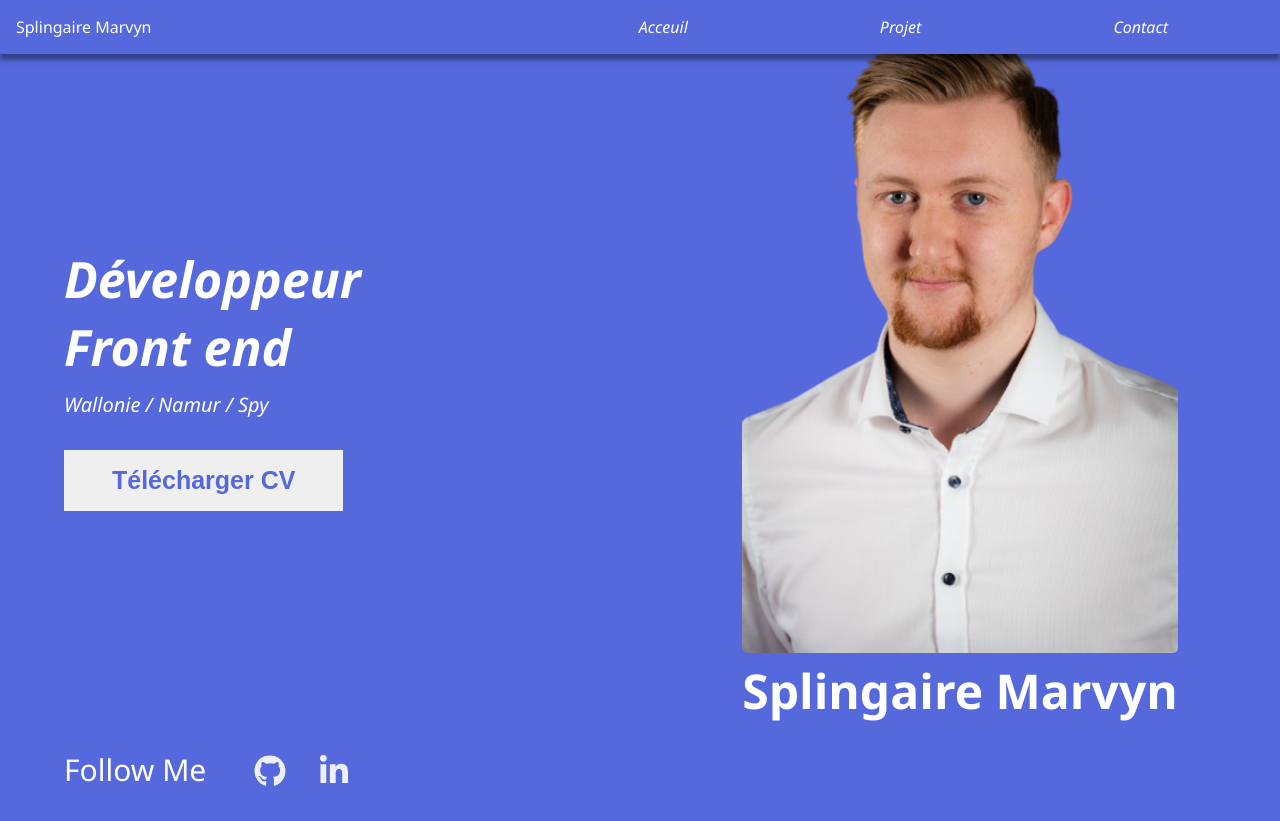
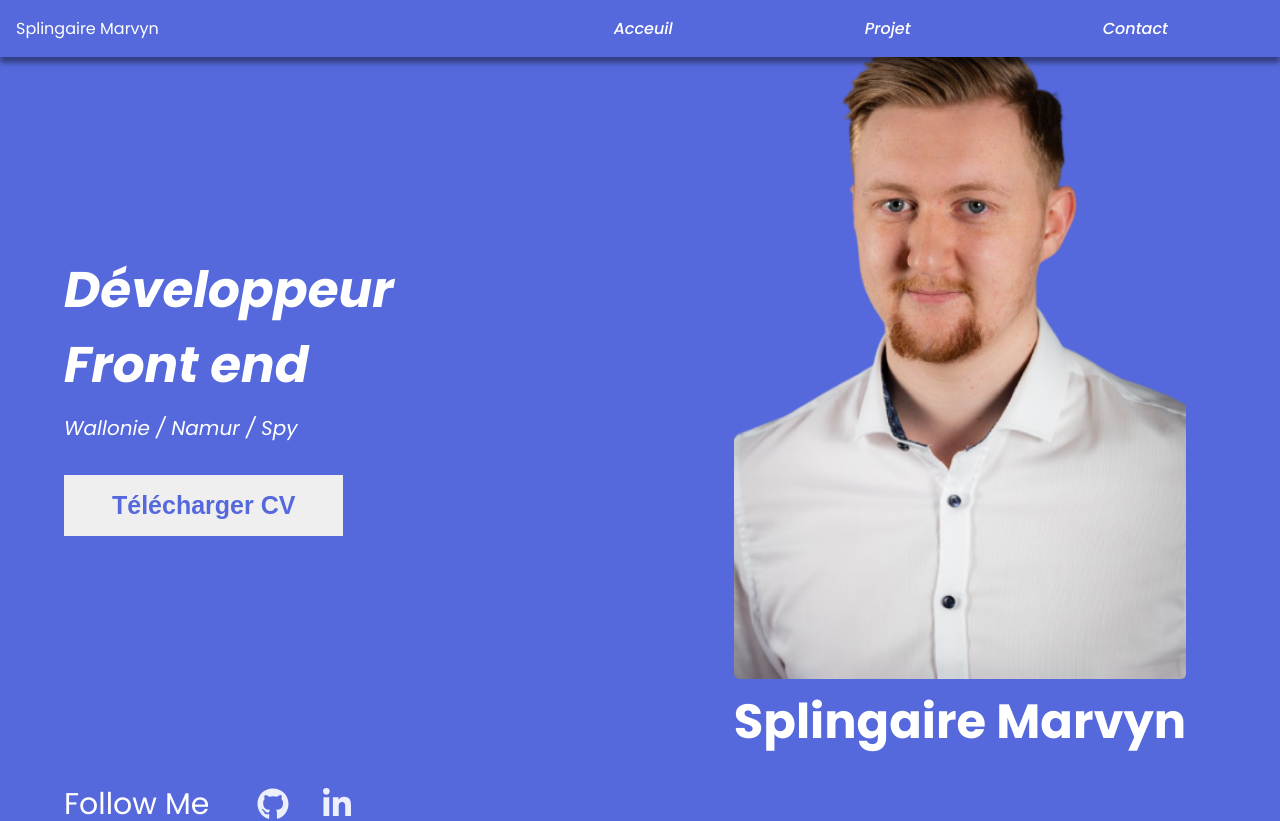
Before and after one commit to Othior/cvsite, an Angular app: page / in a window 1280 px wide. Shown: the top 821 px of the page. Built offline with nearby package versions, Linux system fonts and the light colour scheme.

Commit message:
change navbar bugs

```diff
--- a/src/app/header/header.component.css
+++ b/src/app/header/header.component.css
@@ -34,7 +34,6 @@
 }
 
 .active {
-    display: block;
     z-index: 10;
 }
 
@@ -58,6 +57,7 @@
     .active{
         left: 0;
     }
+
     ul{
         flex-direction: column;
         align-items: center;
@@ -67,10 +67,10 @@
         height: 100vh;
         border-top: 1px solid white;
         background-color: #5569DC;
-        top: 50px;
+        top: 56px;
         left: -100%;
         text-align: center;
-        transition: all .5s;
+        transition: all 0.5s;
         font-size: 25px;
     }
     #checkList li{
@@ -98,13 +98,13 @@
         height: 100vh;
         border-top: 1px solid white;
         background-color: #5569DC;
-        top: 50px;
+        top: 53px;
         left: -100%;
         text-align: center;
-        transition: all .5s;
+        transition: all 0.5s;
         font-size: 25px;
     }
-    #checkList li{
+    ul li{
         margin: 4rem 0rem;
     }
 
--- a/src/index.html
+++ b/src/index.html
@@ -7,6 +7,8 @@
   <meta name="viewport" content="width=device-width, initial-scale=1">
   <link rel="icon" type="image/x-icon" href="favicon.ico">
   <link rel="stylesheet" href="https://cdnjs.cloudflare.com/ajax/libs/font-awesome/5.15.2/css/all.min.css" integrity="sha512-HK5fgLBL+xu6dm/Ii3z4xhlSUyZgTT9tuc/hSrtw6uzJOvgRr2a9jyxxT1ely+B+xFAmJKVSTbpM/CuL7qxO8w==" crossorigin="anonymous" />
+  <link rel="preconnect" href="https://fonts.gstatic.com">
+  <link href="https://fonts.googleapis.com/css2?family=Poppins:ital,wght@0,100;0,200;0,300;0,400;0,500;0,600;0,700;0,800;0,900;1,100;1,200;1,300;1,400;1,500;1,600;1,700;1,800;1,900&display=swap" rel="stylesheet">
 </head>
 <body>
   <app-root></app-root>
--- a/src/styles.css
+++ b/src/styles.css
@@ -1,7 +1,7 @@
 body{
     margin: 0;
     padding: 0;
-    font-family: 'Segoe UI';
+    font-family: 'Poppins';
 }
 *{
     margin: 0;
```
